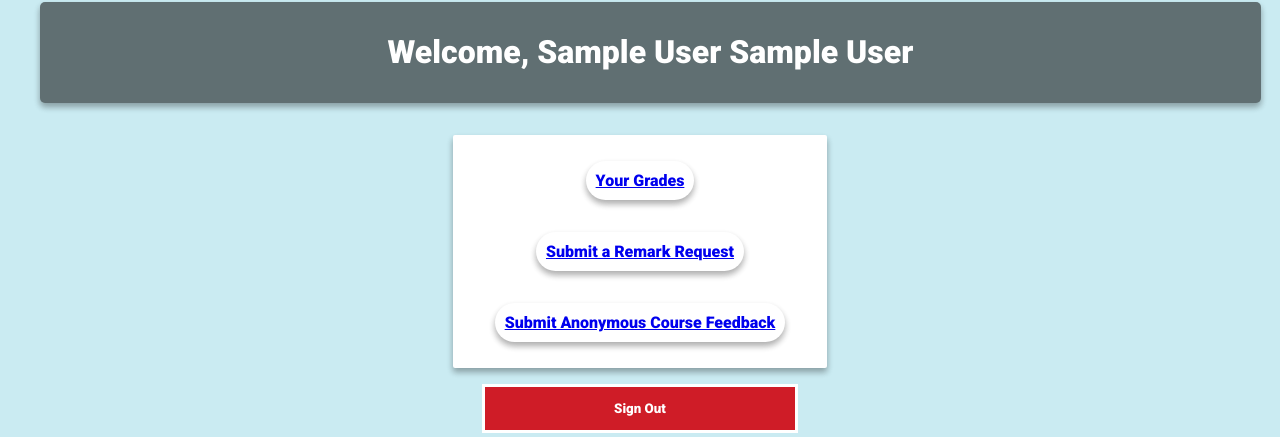
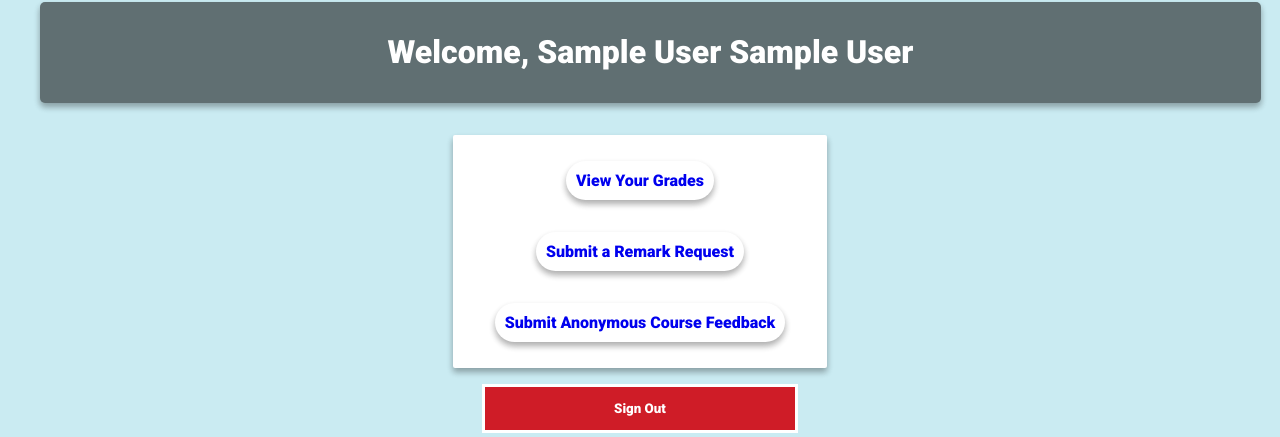
Before and after one commit to ismailmohammad/cscb20-a3, a PHP site: page / in a window 1280 px wide. Shown: the part 74-511 px from the top of the page. Run offline with PHP 8.4, Linux system fonts and the light colour scheme; the visitor is signed in with stand-in values (Sample User, id 1).

Commit message:
changed logged in link texts a little, fixed hovers

```diff
--- a/css/loginsignup.css
+++ b/css/loginsignup.css
@@ -75,11 +75,12 @@ footer {
   box-shadow: 0px -7px 10px rgba(0, 0, 0, 0.42);
 }
 
-
+a {
+  text-decoration: none;
+}
 a:hover {
   color: black;
   /*   background-color: #D8978A; */
-  background-color: #606F72;
   font-weight: bold;
   text-decoration: none;
 }
@@ -335,6 +336,11 @@ footer a:hover {
   border-radius: 20px;
 }
 
+.rounded:hover {
+  background-color: #606F72;
+  color: white;
+}
+
 .navbar a:not(:first-child) {
   display: none;
 }
--- a/index.php
+++ b/index.php
@@ -146,7 +146,7 @@ END;
 					// If Student:
 					print <<< END
 					      <div class="panel lightpink">
-      <div class="panel rounded"><a href=mygrades.php>Your Grades</a></div><br>
+      <div class="panel rounded"><a href=mygrades.php>View Your Grades</a></div><br>
       <div class="panel rounded"><a href=remarkform.php>Submit a Remark Request</a></div><br>
       <div class="panel rounded"><a href=feedbackform.php>Submit Anonymous Course Feedback</a></div><br>
       </div>
@@ -163,10 +163,10 @@ END;
 					// If Instructor:
 					print <<< END
 					      <div class="panel lightpink">
-      <div class="panel rounded"><a href=allgrades.php>See all Student Grades</a></div><br>
+      <div class="panel rounded"><a href=allgrades.php>View all Student Grades</a></div><br>
       <div class="panel rounded"><a href=editgrades.php>Add or Edit Student Grades</a></div><br>
 			<div class="panel rounded"><a href=viewremarks.php>View Remark Requests</a></div><br>
-			<div class="panel rounded"><a href=feedback.php>View Submitted Anonymous Feedback</a></div><br>
+			<div class="panel rounded"><a href=feedback.php>View Anonymous Feedback</a></div><br>
       </div>
 END;
 				}
```
